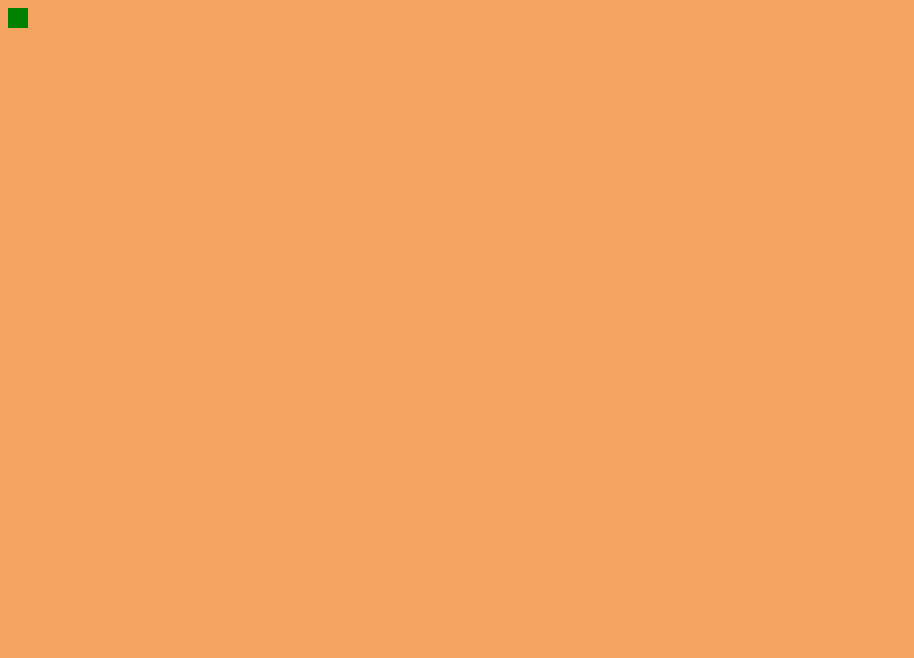
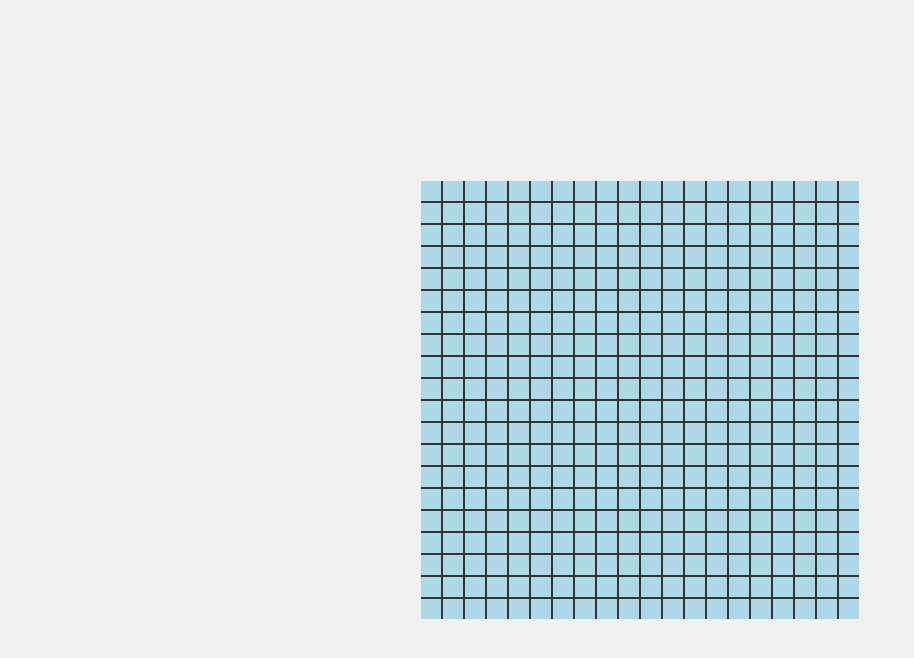
Before and after one commit to Zeffun/project-1-snake, a plain HTML site: page index.html in a window 1280 px wide. Shown: the whole page, without its empty margins (0-914 px from the left). Drawn offline with Linux system fonts and the light colour scheme.

Commit message:
snake movement, but coloured grids stay coloured i.e no trailing effect

```diff
--- a/app.js
+++ b/app.js
@@ -1,14 +1,39 @@
 /*-------------------------------- Constants --------------------------------*/
+const gridContainer = document.getElementById('gridContainer');
+const gridSize = 20;
+const cells = [];
+
+
+// Initialize the grid
+for (let i = 0; i < gridSize * gridSize; i++) {
+    const cell = document.createElement('div');
+    cell.classList.add('grid-item');
+    cell.id = [i - (gridSize * Math.floor(i/gridSize)), -Math.floor(i/gridSize)];
+    gridContainer.appendChild(cell);
+    cells.push(cell);
+}
+
+//for each div grid that I add into the gridContainer div, I want to give it an additional class which will contain its
+//coordinates starting from (0,0), then everytime it reaches gridSize (i.e 20) on the x-axis, I restart the x-coordinates and add 1 to the y coordinates until I reach y = gridSize (i.e 20)
+
+
 
 /*---------------------------- Variables (state) ----------------------------*/
 let snakeHeadPosition = [0,0];
 let snakeDirection = "";
 let movementIntervals;
+let currentCell;
 
 /*------------------------ Cached Element References ------------------------*/
 
 
 /*-------------------------------- Functions --------------------------------*/
+
+
+function animateSnake() {
+    currentCell = document.getElementById(snakeHeadPosition);
+    currentCell.classList.add("snake");
+};
 
 function moveSnake(e) {
     const key = e.key; // "ArrowRight", "ArrowLeft", "ArrowUp", or "ArrowDown"
@@ -25,7 +50,8 @@ function moveSnake(e) {
             movementIntervals = setInterval(function() {
                 snakeHeadPosition[0] = snakeHeadPosition[0] - 1;
                 console.log(snakeHeadPosition);
-            }, 500);
+                animateSnake();
+            }, 100);
             break;
         case "ArrowRight":
             // Right pressed
@@ -35,7 +61,8 @@ function moveSnake(e) {
             movementIntervals = setInterval(function() {
                 snakeHeadPosition[0] = snakeHeadPosition[0] + 1;
                 console.log(snakeHeadPosition);
-            }, 500);
+                animateSnake();
+            }, 100);
             break;
         case "ArrowUp":
             // Up pressed
@@ -45,7 +72,8 @@ function moveSnake(e) {
             movementIntervals = setInterval(function() {
                 snakeHeadPosition[1] = snakeHeadPosition[1] + 1;
                 console.log(snakeHeadPosition);
-            }, 500);
+                animateSnake();
+            }, 100);
             break;
         case "ArrowDown":
             // Down pressed
@@ -55,7 +83,8 @@ function moveSnake(e) {
             movementIntervals = setInterval(function() {
                 snakeHeadPosition[1] = snakeHeadPosition[1] - 1;
                 console.log(snakeHeadPosition);
-            }, 500);
+                animateSnake();
+            }, 100);
             break;
     };
 
@@ -63,7 +92,7 @@ function moveSnake(e) {
     //     setTimeout(function() {
     //         snakeHeadPosition[0] = snakeHeadPosition[0] - 1;
     //         console.log(snakeHeadPosition);
-    //     }, 500);
+    //     }, 100);
 
     // };
 
--- a/index.html
+++ b/index.html
@@ -8,6 +8,6 @@
     <script defer src="app.js"></script>
 </head>
 <body>
-    <div class="snake"></div>
+    <div class="grid-container" id="gridContainer"></div>
 </body>
 </html>
--- a/styles.css
+++ b/styles.css
@@ -1,12 +1,31 @@
+/* styles.css */
 body {
-    background-color: sandybrown;
+    display: flex;
+    justify-content: center;
+    align-items: center;
+    height: 100vh;
+    margin: 0;
+    background-color: #f0f0f0;
+}
+
+.grid-container {
     display: grid;
-    grid-template-rows: 20px 20px 20px 20px 20px 20px 20px 20px 20px 20px;
-    grid-template-columns: 20px 20px 20px 20px 20px 20px 20px 20px 20px 20px;
+    grid-template-rows: repeat(20, 20px);
+    grid-template-columns: repeat(20, 20px);
+    gap: 2px;
+    background-color: #333;
+}
+
+.grid-item {
+    width: 20px;
+    height: 20px;
+    background-color: lightblue;
+}
+
+.food {
+    background-color: red;
 }
 
 .snake {
     background-color: green;
-    grid-column: span 1;
-    grid-row: span 1;
 }
```
